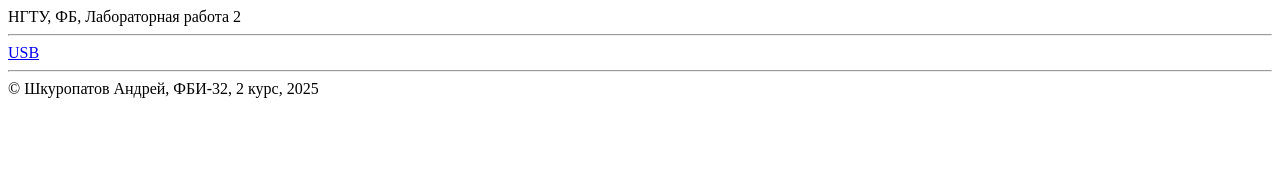
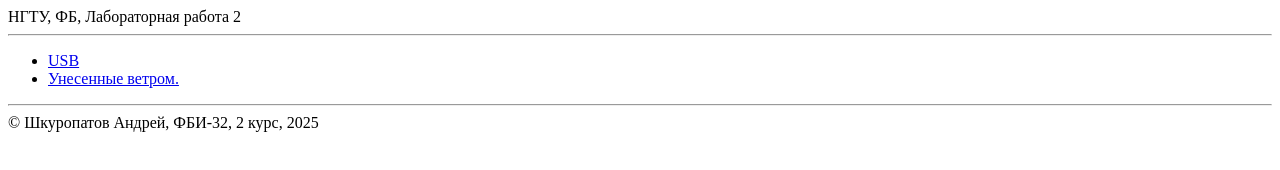
Before and after one commit to andrey22462246/weblabs, a plain HTML site: page lab2/lab2.html in a window 1280 px wide. Drawn offline with Linux system fonts and the light colour scheme.

Commit message:
унисенные ветром в меню

```diff
--- a/lab2/lab2.html
+++ b/lab2/lab2.html
@@ -12,7 +12,10 @@
         </header>
 
         <main>
-            <a href="usb.html">USB</a>
+            <ul>
+            <li><a href="usb.html">USB</a></li>
+            <li><a href="gone.html">Унесенные ветром.</a></li>
+            </ul>
         </main>
 
         <footer>
```
